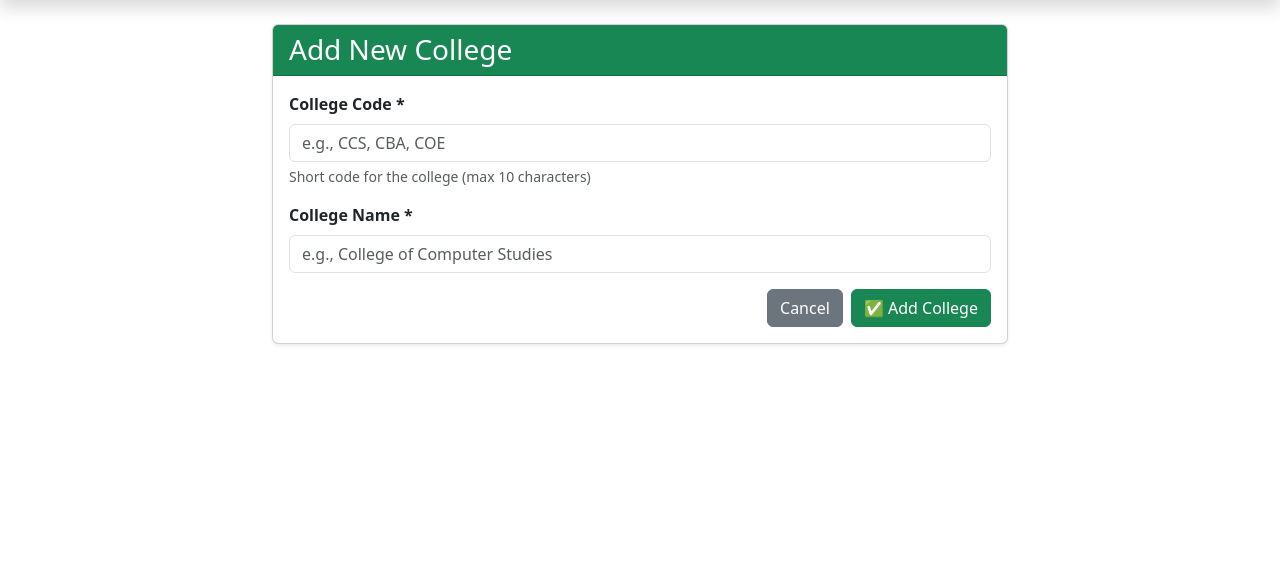
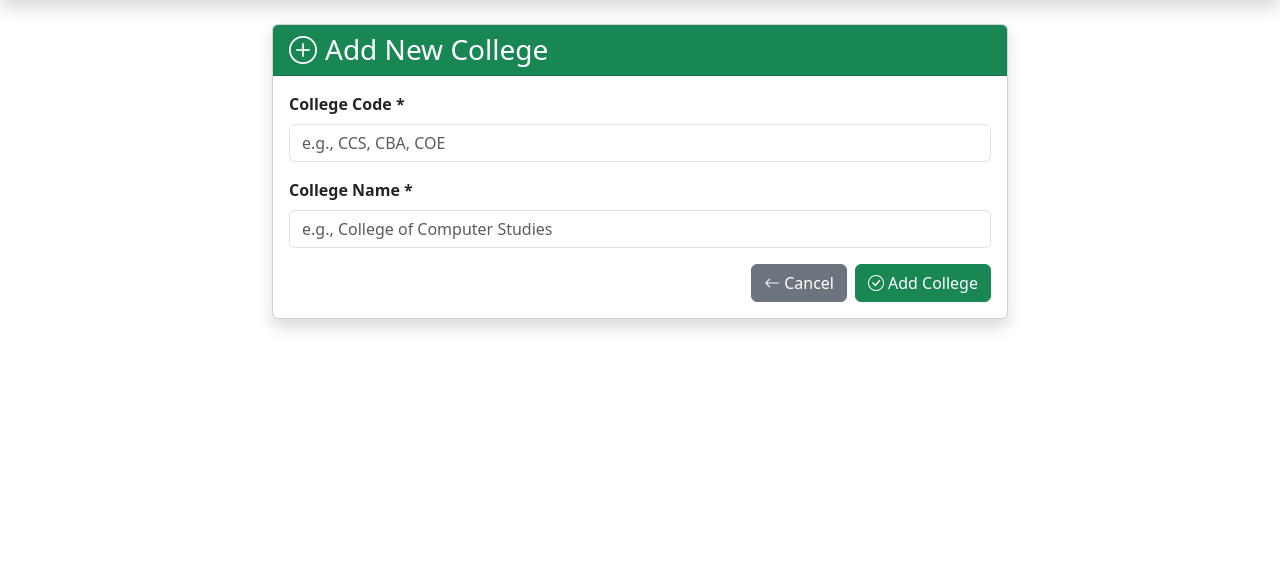
Before and after one commit to jeysu/ssis_proj, a Flask app: page /college/add in a window 1280 px wide. Shown: the part 56-640 px from the top of the page. Run offline with Flask 3, Linux system fonts and the light colour scheme.

Commit message:
changed add and edit college layout

```diff
--- a/app/templates/college/add.html
+++ b/app/templates/college/add.html
@@ -5,9 +5,11 @@
 {% block content %}
 <div class="row justify-content-center">
     <div class="col-md-8">
-        <div class="card shadow-sm">
+        <div class="card shadow">
             <div class="card-header bg-success text-white">
-                <h3 class="mb-0">Add New College</h3>
+                <h3 class="mb-0">
+                    <i class="bi bi-plus-circle me-2"></i>Add New College
+                </h3>
             </div>
             <div class="card-body">
                 <form method="POST">
@@ -20,7 +22,6 @@
                                placeholder="e.g., CCS, CBA, COE"
                                maxlength="10"
                                required>
-                        <div class="form-text">Short code for the college (max 10 characters)</div>
                     </div>
 
                     <div class="mb-3">
@@ -35,10 +36,10 @@
 
                     <div class="d-grid gap-2 d-md-flex justify-content-md-end">
                         <a href="{{ url_for('college.index') }}" class="btn btn-secondary">
-                            Cancel
+                            <i class="bi bi-arrow-left me-1"></i>Cancel
                         </a>
                         <button type="submit" class="btn btn-success">
-                            ✅ Add College
+                            <i class="bi bi-check-circle me-1"></i>Add College
                         </button>
                     </div>
                 </form>
```
Also changed, not shown: app/templates/college/edit.html (+6 -4 lines).
